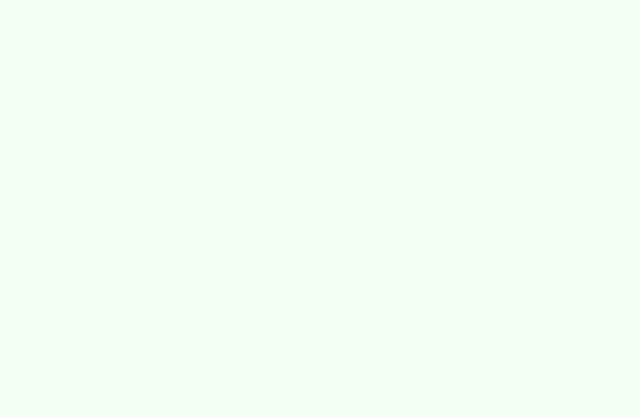
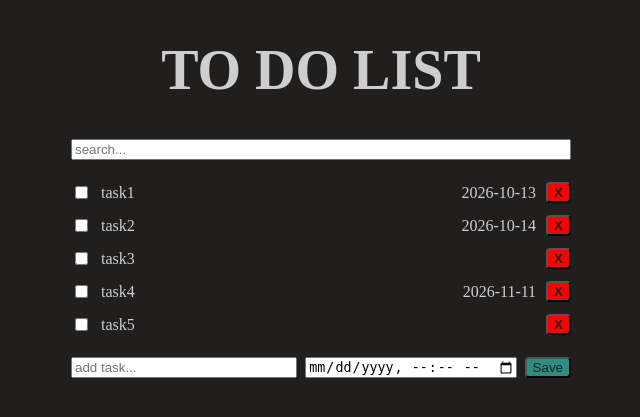
Before and after one commit to MaksOrbach/MaksOrbach.github.io, a PHP site: page / in a window 1280 px wide. Before the commit the part shown is empty. Shown: the top 417 px of the page, without its empty margins (319-959 px from the left). Run offline with PHP 8.4, Linux system fonts and the light colour scheme.

Commit message:
html+css

```diff
--- a/lab-b/index.html
+++ b/lab-b/index.html
@@ -1,14 +1,56 @@
-<!doctype html>
-<html lang="en">
+<!DOCTYPE html>
+<html lang="pl">
 <head>
     <meta charset="UTF-8">
-    <meta name="viewport" content="width=device-width, initial-scale=1">
-    <title>Imie Nazwisko (00000) - IS LAB B</title>
-
-    <link rel="stylesheet" href="styles.css" type="text/css">
-    <script src="scripts.js" defer></script>
+    <meta name="viewport" content="width=device-width, initial-scale=1.0">
+    <title>Maksymilian Orbach 55776 - LAB B</title>
+    <link rel="stylesheet" href="styles.css">
+    <script src="script.js" defer></script>
 </head>
 <body>
+    <main class="todo">
+        <h1>TO DO LIST</h1>
 
+        <input type="search" id="search" placeholder="search...">
+
+        <ul id="tasks-list">
+            <li class="task">
+                <input type="checkbox">
+                <span class="task-text">task1</span>
+                <span class="task-date">2026-10-13</span>
+                <button class="delete" title="Delete">X</button>
+            </li>
+            <li class="task">
+                <input type="checkbox">
+                <span class="task-text">task2</span>
+                <span class="task-date">2026-10-14</span>
+                <button class="delete" title="Delete">X</button>
+            </li>
+            <li class="task">
+                <input type="checkbox">
+                <span class="task-text">task3</span>
+                <span class="task-date"></span>
+                <button class="delete" title="Delete">X</button>
+            </li>
+            <li class="task">
+                <input type="checkbox">
+                <span class="task-text">task4</span>
+                <span class="task-date">2026-11-11</span>
+                <button class="delete" title="Delete">X</button>
+            </li>
+            <li class="task">
+                <input type="checkbox">
+                <span class="task-text">task5</span>
+                <span class="task-date"></span>
+                <button class="delete" title="Delete">X</button>
+            </li>
+        </ul>
+
+        <form id="add-form">
+            <input type="text" id="new-text" placeholder="add task...">
+            <input type="datetime-local" id="new-date">
+            <button type="submit">Save</button>
+        </form>
+    </main>
 </body>
 </html>
--- a/lab-b/styles.css
+++ b/lab-b/styles.css
@@ -1,3 +1,62 @@
-body {
-  background-color: #f3fff3;
+body
+{
+  background-color: #211e1e;
+  color: #cecece;
 }
+.todo
+{
+  max-width: 500px;
+  margin: 0 auto;
+  text-align: center;
+}
+#tasks-list
+{
+  list-style: none;
+  padding: 0;
+}
+.task
+{
+  display: flex;
+  align-items: center;
+  gap: 10px;
+  padding: 6px 0;
+}
+.task-text
+{
+  flex: 1;
+  text-align: left;
+}
+.delete
+{
+  background-color: red;
+  color: #211e1e;
+  border-radius: 4px;
+  cursor: pointer;
+  font-weight: bold;
+}
+h1
+{
+  font-size: 56px;
+  font-weight: bold;
+}
+#search
+{
+  width: 100%;
+  box-sizing: border-box;
+}
+#add-form
+{
+  display: flex;
+  gap: 8px;
+}
+#new-text
+{
+  flex: 1;
+}
+#add-form button
+{
+  background-color: #2d8d81;
+  color: #211e1e;
+  border-radius: 4px;
+  cursor: pointer;
+}
```
